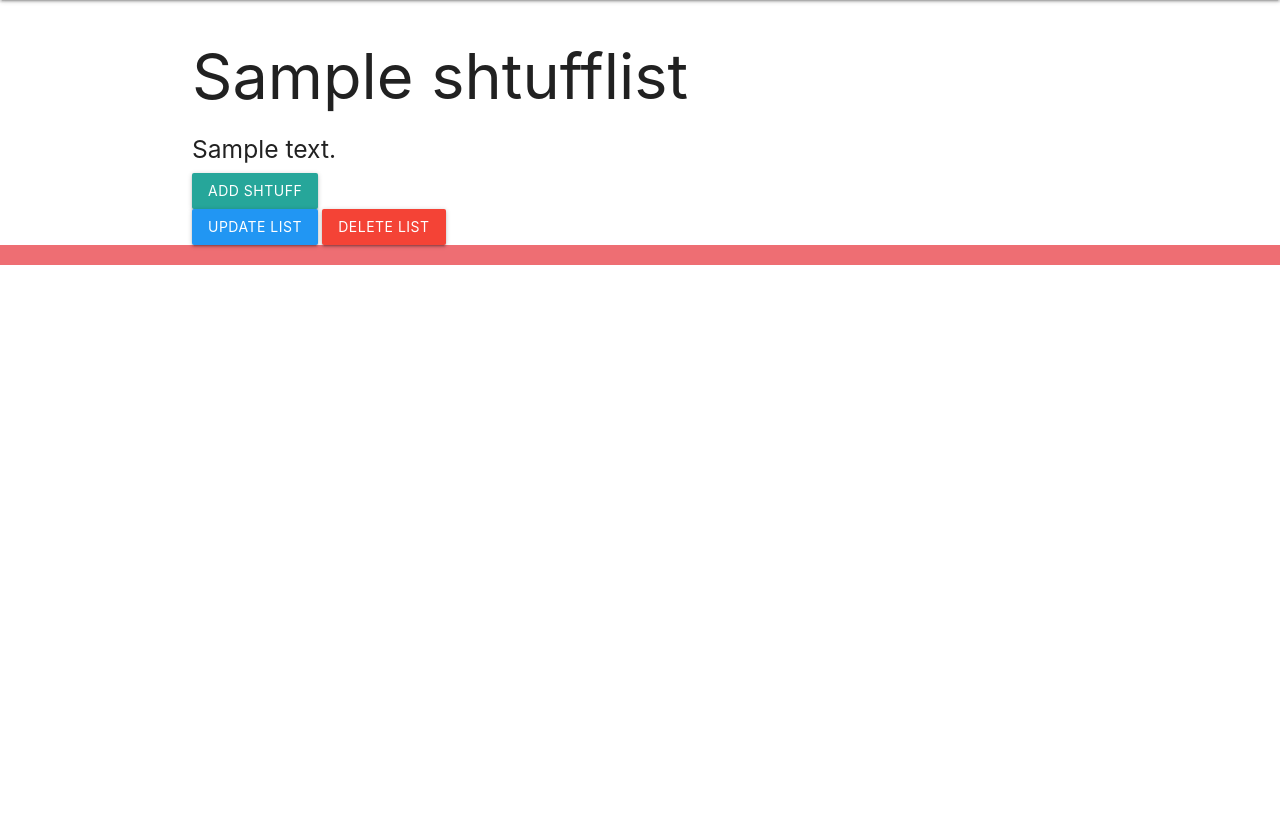
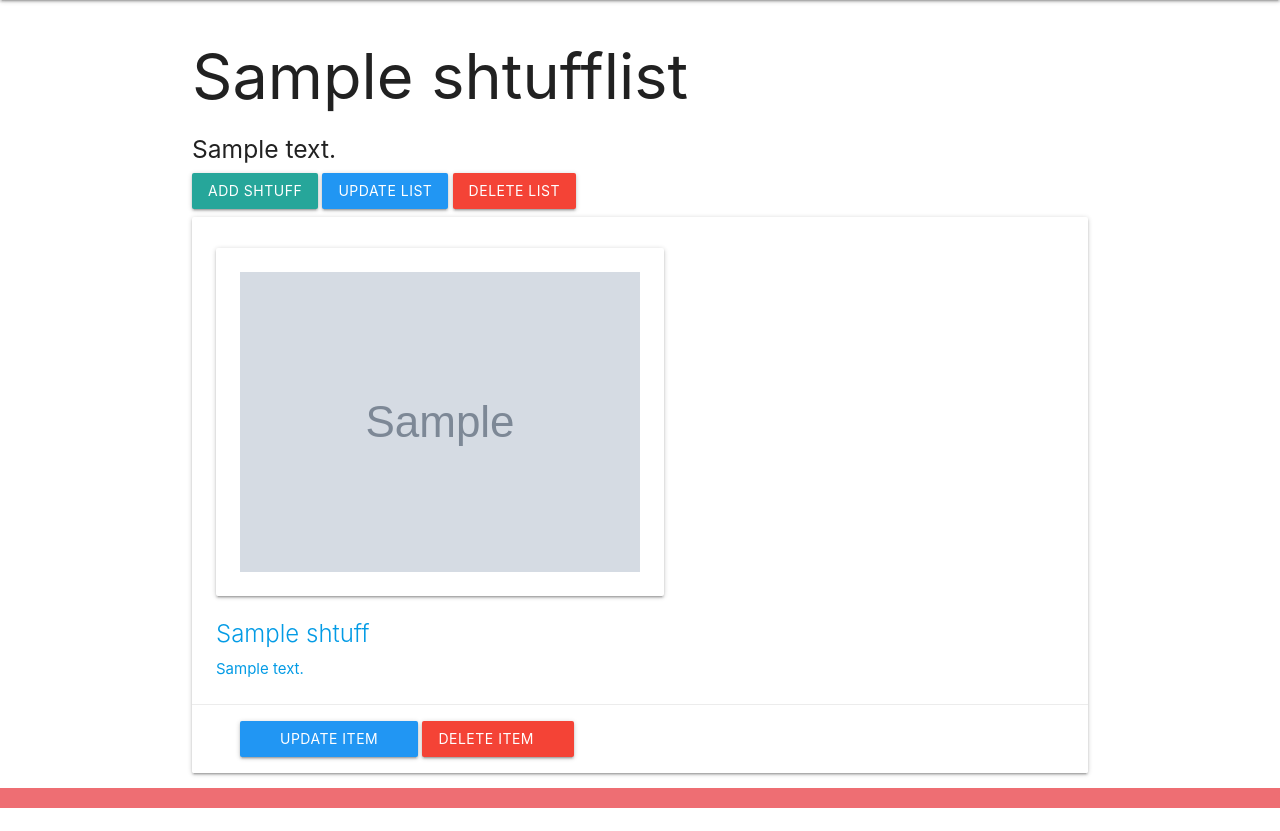
Before and after one commit to turtlepower93/MyShtuff, a Django app: page /shtuff_lists/1/ in a window 1280 px wide. Shown: the part 64-895 px from the top of the page. Before the commit the page ends 329 px from the top, so only its background shows below. Run offline with Django 3.2, Linux system fonts and the light colour scheme; tables that the repository leaves empty hold one stand-in row (values such as "Sample post"); grey boxes marked "Sample" are stand-in pictures.

Commit message:
work on delete

```diff
--- a/main_app/templates/shtuff_lists/shtuff_lists_detail.html
+++ b/main_app/templates/shtuff_lists/shtuff_lists_detail.html
@@ -4,27 +4,34 @@
 <h1>{{shtuff_list.name}}</h1>
 <h5>{{shtuff_list.description}}</h5>
 <class class="btn"><a class="white-text" href="{% url 'shtuff_create' shtuff_list.id %}">Add Shtuff</a></class>
-<br>
-{% for list in shtufflist_list %}
-    <a href="{% url 'shtuff_list_detail' list.id %}">
-    <div class="card">
-        <div class="card-content">
-            <img class="responsive-img card-panel" src="{{ list.image }}" alt="No Image!">
-            <span class="card-title">{{ list.name }}</span>
-            <p>{{ list.description }}</p>
-        </div>
-    </div>
-    </a>
-
-
-{% endfor %}
-
-
 <div class='btn blue'>
     <a class="white-text" href="{% url 'shtuff_list_update' shtuff_list.id %}">UPDATE LIST</a>
 </div>
 <div class='btn red'>
     <a class="white-text" href="{% url 'shtuff_list_delete' shtuff_list.id %}">DELETE LIST</a>
 </div>
+<br>
+{% for shtuff in shtuffs %}
+    <a href="{% url 'shtuff_list_detail' shtuff.id %}">
+    <div class="card">
+        <div class="card-content">
+            <img class="responsive-img card-panel" src="{{ shtuff.image }}" alt="No Image!">
+            <span class="card-title">{{ shtuff.name }}</span>
+            <p>{{ shtuff.description }}</p>
+        </div>
+        <div class="card-action">
+            <div class='btn blue'>
+                <a class="white-text" href="{% url 'shtuff_update' shtuff.id %}">UPDATE ITEM</a>
+            </div>
+            <div class='btn red'>
+                <a class="white-text" href="{% url 'shtuff_delete' shtuff.id %}">DELETE ITEM</a>
+            </div>
+        </div>
+    </div>
+    </a>
+
+
+
+{% endfor %}
 
 {% endblock %}
--- a/main_app/views.py
+++ b/main_app/views.py
@@ -54,8 +54,10 @@ class ShtuffListUpdate(LoginRequiredMixin, UpdateView):
 
 def shtuff_list_detail(request, shtuff_list_id):
     shtuff_list = ShtuffList.objects.get(id = shtuff_list_id)
+    shtuffs = Shtuff.objects.filter(shtuff_list=shtuff_list_id)
     return render(request, 'shtuff_lists/shtuff_lists_detail.html', {
         'shtuff_list' : shtuff_list,
+        'shtuffs' : shtuffs
     })
 
 class ShtuffCreate(CreateView):
@@ -63,8 +65,6 @@ class ShtuffCreate(CreateView):
     fields = ['name','description', 'price', 'image', 'url']
 
     def form_valid(self, form):
-        print('YOLOSWAG')
-        print(self.kwargs['pk'])
         new_shtuff = form.save(commit = False)
         new_shtuff.shtuff_list = ShtuffList.objects.get(id=self.kwargs['pk'])
         new_shtuff.save()
@@ -72,7 +72,11 @@ class ShtuffCreate(CreateView):
 
 class ShtuffDelete(LoginRequiredMixin,DeleteView):
     model = Shtuff
-    success_url = '/shtuff_lists_detail/'
+    # def get_success_url(self):
+    #     # Assuming there is a ForeignKey from Comment to Post in your model
+    #     shtuff = self.object.id
+    #     return reverse_lazy( '/shtuff_list_detail/', kwargs={'shtuff.id': shtuff.id})
+    success_url = "/shtuff_lists/"
 
 class ShtuffUpdate(LoginRequiredMixin,UpdateView):
     model = Shtuff
```
Also changed, not shown: main_app/templates/main_app/shtuff_confirm_delete.html (added, +13 -0 lines).
